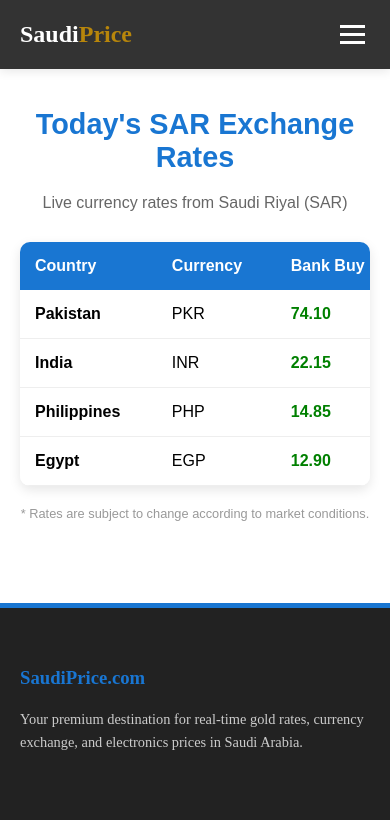
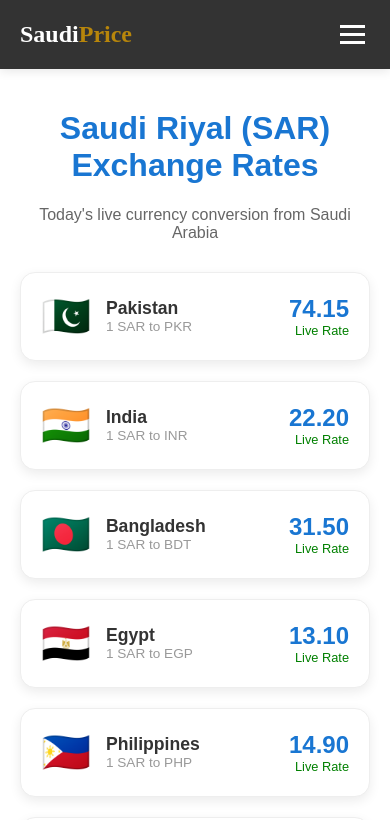
Before and after one commit to DiGiSaudia/saudirate, a Next.js app: page /currency in a window 390 px wide. Shown: the top 820 px of the page. Built offline with nearby package versions, Linux system fonts and the light colour scheme.

Commit message:
updated currency page with responsive cards and flags

```diff
--- a/app/currency/page.tsx
+++ b/app/currency/page.tsx
@@ -1,48 +1,59 @@
 import React from 'react';
 
 export default function CurrencyPage() {
-  const rates = [
-    { country: "Pakistan", currency: "PKR", buy: "74.10", sell: "74.80" },
-    { country: "India", currency: "INR", buy: "22.15", sell: "22.40" },
-    { country: "Philippines", currency: "PHP", buy: "14.85", sell: "15.10" },
-    { country: "Egypt", currency: "EGP", buy: "12.90", sell: "13.20" },
+  const currencyRates = [
+    { country: "Pakistan", currency: "PKR", rate: "74.15", flag: "🇵🇰" },
+    { country: "India", currency: "INR", rate: "22.20", flag: "🇮🇳" },
+    { country: "Bangladesh", currency: "BDT", rate: "31.50", flag: "🇧🇩" },
+    { country: "Egypt", currency: "EGP", rate: "13.10", flag: "🇪🇬" },
+    { country: "Philippines", currency: "PHP", rate: "14.90", flag: "🇵🇭" },
+    { country: "Indonesia", currency: "IDR", rate: "4150.00", flag: "🇮🇩" },
+    { country: "Nepal", currency: "NPR", rate: "35.60", flag: "🇳🇵" },
+    { country: "Sri Lanka", currency: "LKR", rate: "82.40", flag: "🇱🇰" },
+    { country: "Iran", currency: "IRR", rate: "11200.00", flag: "🇮🇷" },
   ];
 
   return (
-    <div style={{ padding: '20px', maxWidth: '1000px', margin: '0 auto', fontFamily: 'Arial' }}>
-      <h1 style={{ textAlign: 'center', color: '#1976d2', fontSize: '1.8rem' }}>Today's SAR Exchange Rates</h1>
-      <p style={{ textAlign: 'center', color: '#666', marginBottom: '30px' }}>Live currency rates from Saudi Riyal (SAR)</p>
+    <div style={{ padding: '20px', maxWidth: '1000px', margin: '0 auto', fontFamily: 'Arial, sans-serif' }}>
 
-      {/* ٹیبل کو موبائل پر فٹ کرنے کے لیے اس کنٹینر کا استعمال ضروری ہے */}
-      <div style={{ overflowX: 'auto', WebkitOverflowScrolling: 'touch', borderRadius: '10px', boxShadow: '0 4px 12px rgba(0,0,0,0.1)' }}>
-        <table style={{ width: '100%', borderCollapse: 'collapse', backgroundColor: 'white', minWidth: '500px' }}>
-          <thead>
-            <tr style={{ backgroundColor: '#1976d2', color: 'white' }}>
-              <th style={thStyle}>Country</th>
-              <th style={thStyle}>Currency</th>
-              <th style={thStyle}>Bank Buy</th>
-              <th style={thStyle}>Bank Sell</th>
-            </tr>
-          </thead>
-          <tbody>
-            {rates.map((rate, index) => (
-              <tr key={index} style={{ borderBottom: '1px solid #eee' }}>
-                <td style={tdStyle}><strong>{rate.country}</strong></td>
-                <td style={tdStyle}>{rate.currency}</td>
-                <td style={{ ...tdStyle, color: 'green', fontWeight: 'bold' }}>{rate.buy}</td>
-                <td style={{ ...tdStyle, color: 'red', fontWeight: 'bold' }}>{rate.sell}</td>
-              </tr>
-            ))}
-          </tbody>
-        </table>
+      <h1 style={{ textAlign: 'center', color: '#1976d2', fontSize: '2rem' }}>Saudi Riyal (SAR) Exchange Rates</h1>
+      <p style={{ textAlign: 'center', color: '#666', marginBottom: '30px' }}>Today's live currency conversion from Saudi Arabia</p>
+
+      {/* Grid Container for Cards */}
+      <div style={{
+        display: 'grid',
+        gridTemplateColumns: 'repeat(auto-fit, minmax(280px, 1fr))',
+        gap: '20px'
+      }}>
+        {currencyRates.map((item, idx) => (
+          <div key={idx} style={{
+            backgroundColor: 'white',
+            padding: '20px',
+            borderRadius: '15px',
+            display: 'flex',
+            alignItems: 'center',
+            justifyContent: 'space-between',
+            boxShadow: '0 4px 12px rgba(0,0,0,0.08)',
+            border: '1px solid #eee'
+          }}>
+            <div style={{ display: 'flex', alignItems: 'center', gap: '15px' }}>
+              <span style={{ fontSize: '2.5rem' }}>{item.flag}</span>
+              <div>
+                <div style={{ fontWeight: 'bold', fontSize: '1.1rem', color: '#333' }}>{item.country}</div>
+                <div style={{ fontSize: '0.85rem', color: '#999' }}>1 SAR to {item.currency}</div>
+              </div>
+            </div>
+            <div style={{ textAlign: 'right' }}>
+              <div style={{ color: '#1976d2', fontSize: '1.5rem', fontWeight: 'bold' }}>{item.rate}</div>
+              <div style={{ fontSize: '0.8rem', color: 'green' }}>Live Rate</div>
+            </div>
+          </div>
+        ))}
       </div>
 
-      <p style={{ marginTop: '20px', fontSize: '0.8rem', color: '#999', textAlign: 'center' }}>
-        * Rates are subject to change according to market conditions.
-      </p>
+      <div style={{ marginTop: '40px', textAlign: 'center', color: '#888', fontSize: '0.9rem' }}>
+        <p>* Rates are updated based on international market standards.</p>
+      </div>
     </div>
   );
 }
-
-const thStyle = { padding: '15px', textAlign: 'left' as const };
-const tdStyle = { padding: '15px', textAlign: 'left' as const };
```
